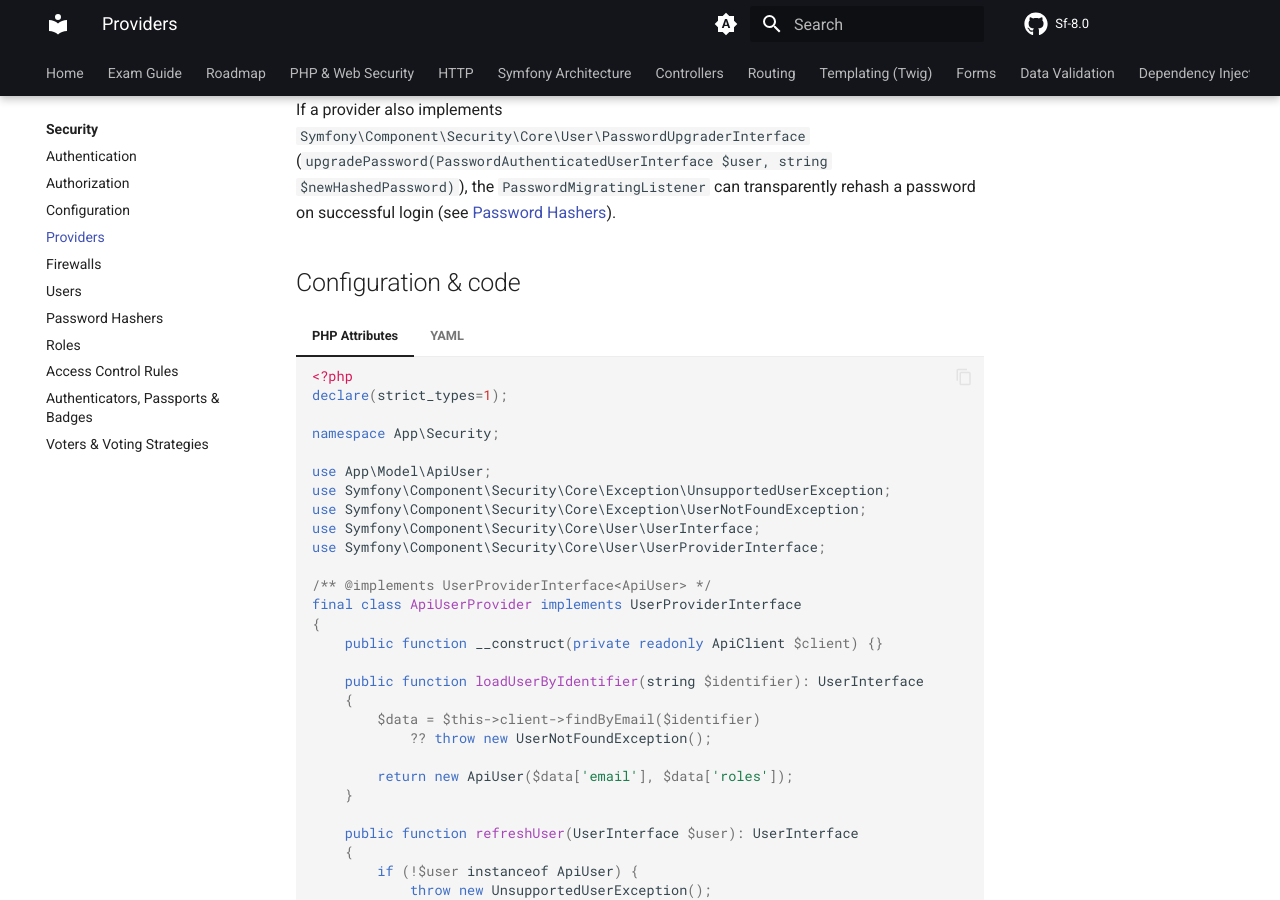
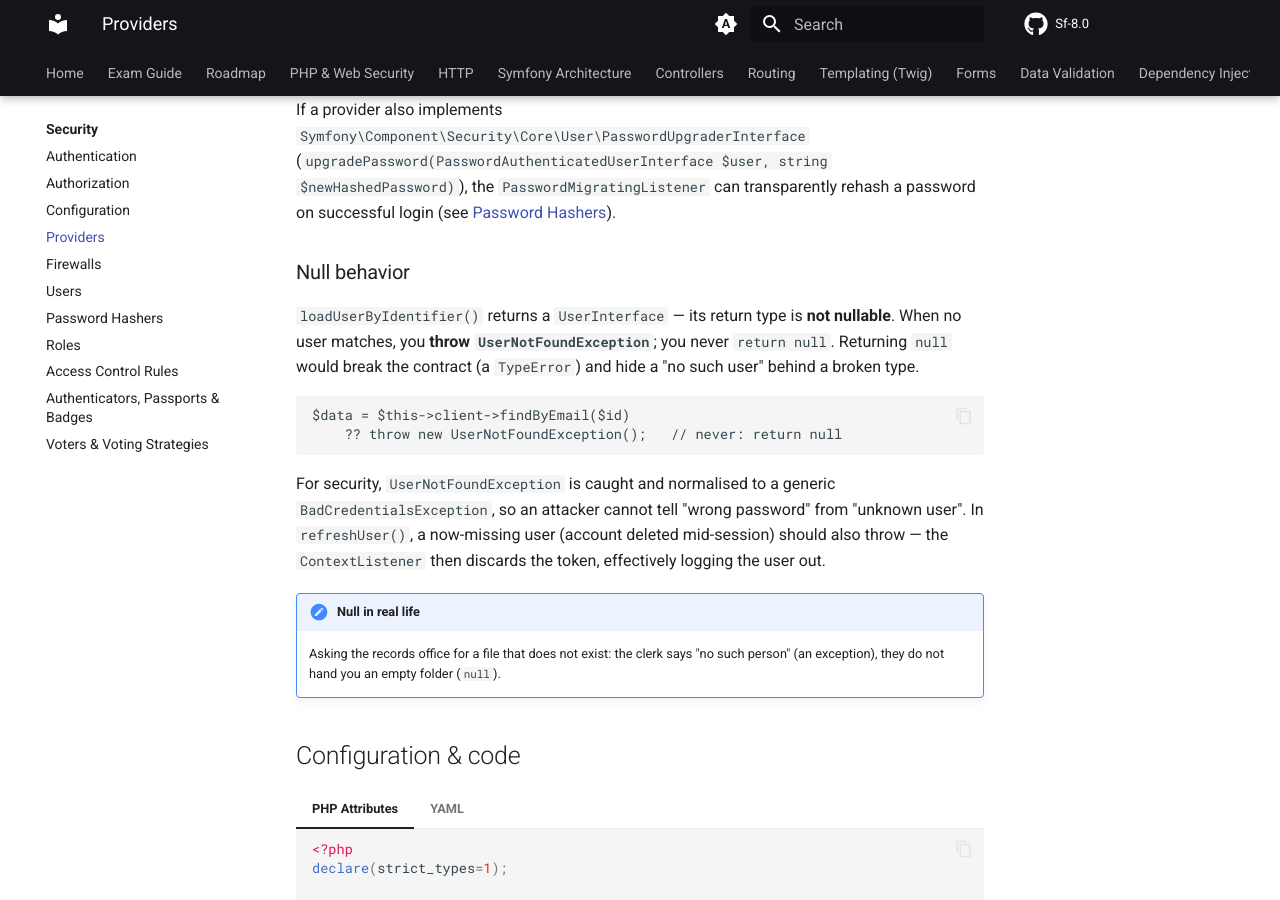
Before and after one commit to jasseryah-mazars/Sf-8.0, an MkDocs documentation site: the page built from docs/security/providers.md, in a window 1280 px wide and 900 px high, scrolled down 2238 px. Built offline with MkDocs 1.6.1 and Material for MkDocs 9.7.7, drawn with Linux system fonts in a browser that asks for light colours; comment, search, counter and statistics services are not loaded; the version menu is left out.

Commit message:
docs: SymfonyCasts enrichment — forms + more analogies/null blocks
Co-Authored-By: Claude Opus 4.8 <noreply@anthropic.com>
Claude-Session: https://claude.ai/code/session_01JZmgF9DXThim3UADm1BKVL

````diff
--- a/docs/security/providers.md
+++ b/docs/security/providers.md
@@ -90,6 +90,28 @@ If a provider also implements
 (`upgradePassword(PasswordAuthenticatedUserInterface $user, string $newHashedPassword)`),
 the `PasswordMigratingListener` can transparently rehash a password on
 successful login (see [Password Hashers](password-hashers.md)).
+
+### Null behavior
+
+`loadUserByIdentifier()` returns a `UserInterface` — its return type is **not
+nullable**. When no user matches, you **throw `UserNotFoundException`**; you never
+`return null`. Returning `null` would break the contract (a `TypeError`) and hide
+a "no such user" behind a broken type.
+
+```php
+$data = $this->client->findByEmail($id)
+    ?? throw new UserNotFoundException();   // never: return null
+```
+
+For security, `UserNotFoundException` is caught and normalised to a generic
+`BadCredentialsException`, so an attacker cannot tell "wrong password" from
+"unknown user". In `refreshUser()`, a now-missing user (account deleted
+mid-session) should also throw — the `ContextListener` then discards the token,
+effectively logging the user out.
+
+!!! note "Null in real life"
+    Asking the records office for a file that does not exist: the clerk says "no
+    such person" (an exception), they do not hand you an empty folder (`null`).
 
 ## Configuration & code
 
````
Also changed, not shown: docs/dependency-injection/compiler-passes.md (+18 -0 lines), docs/security/users.md (+7 -0 lines).
